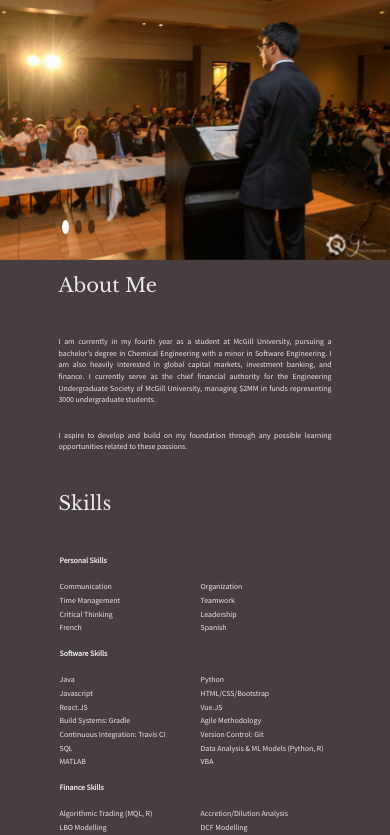
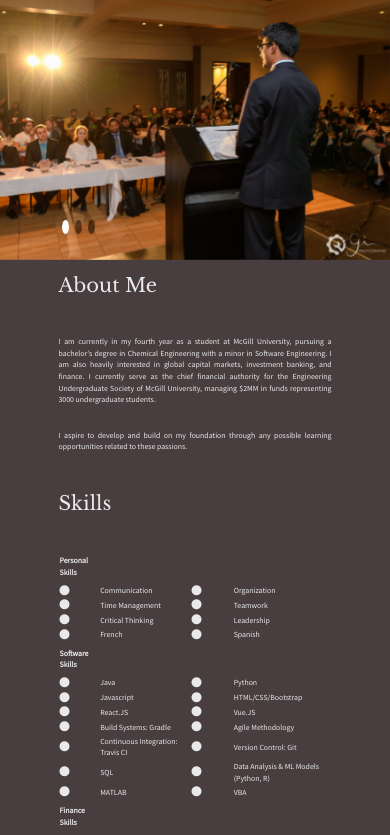
Before and after one commit to rbehal/portfolio, a React (Create React App) app: page / in a window 390 px wide. Shown: the top 835 px of the page. Built offline with nearby package versions, Linux system fonts and the light colour scheme.

Commit message:
Added bullet points to skills if rating is gone

```diff
--- a/src/App.css
+++ b/src/App.css
@@ -280,3 +280,7 @@ img.slide {
   font-weight: bold;
   text-decoration: underline;
 }
+
+.fa-circle {
+  font-size: 10px;
+}
--- a/src/components/skills.jsx
+++ b/src/components/skills.jsx
@@ -28,17 +28,33 @@ export default class skills extends Component {
                 { id: 2, skill1: "Time Management", numStars1: 5, skill2: "Teamwork", numStars2: 5 },
                 { id: 3, skill1: "Critical Thinking", numStars1: 5, skill2: "Leadership", numStars2: 5 },
                 { id: 4, skill1: "French", numStars1: 3, skill2: "Spanish", numStars2: 2 },
-            ]
+            ],
+            isMobile: false
         }
+        this.update = this.update.bind(this);
+    }
+    componentDidMount() {
+        this.update();
+        window.addEventListener("resize", this.update);
+    }
+    componentWillUnmount() {
+        window.removeEventListener("resize", this.update)
+    }
+    update() {
+        this.setState({ isMobile: window.innerWidth < 1200 })
     }
 
     renderTableData(skills) {
+        const isMobile = this.state.isMobile;
+
         return skills.map((skill) => {
             const { id, skill1, numStars1, skill2, numStars2 } = skill
             return (
                 <tr key={id}>
+                    {isMobile && <td><i className="fa fa-circle d-xl-none"></i></td>}
                     <td>{skill1}</td>
                     <td className="d-none d-xl-block text-nowrap" style={{ paddingRight: "5vmin", fontSize: "1.5vmin" }}>{this.stars(numStars1)}</td>
+                    {isMobile && <td><i style={{ marginRight: "3vmin" }} className="fa fa-circle d-xl-none"></i></td>}
                     <td style={{ paddingLeft: "5vmin" }}>{skill2}</td>
                     <td className="d-none d-xl-block text-nowrap" style={{ fontSize: "1.5vmin" }}>{this.stars(numStars2)}</td>
                 </tr>
```
